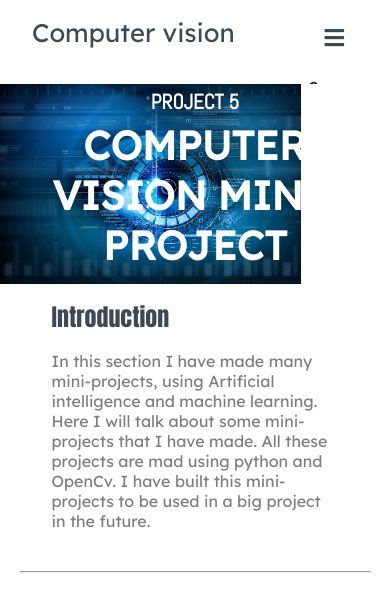
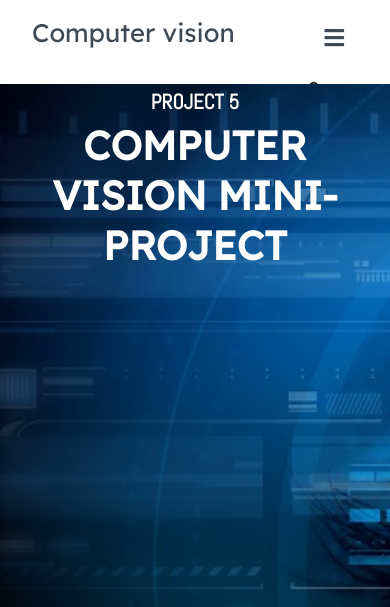
Before and after one commit to marounalkattar/opencv, a plain HTML site: page index.html in a window 390 px wide. Shown: the top 607 px of the page. Drawn offline with Linux system fonts and the light colour scheme.

Commit message:
Update Style.css

```diff
--- a/css/Style.css
+++ b/css/Style.css
@@ -639,14 +639,7 @@ footer.footer .move-up span:hover{
     }
 
 
-    section.site-title{
 
-        background-repeat: no-repeat !important;
-
-        background-size: contain !important;
-        height: 200px !important;
-
-    }
 
     .site-background.aos-init.aos-animate{
 
```
